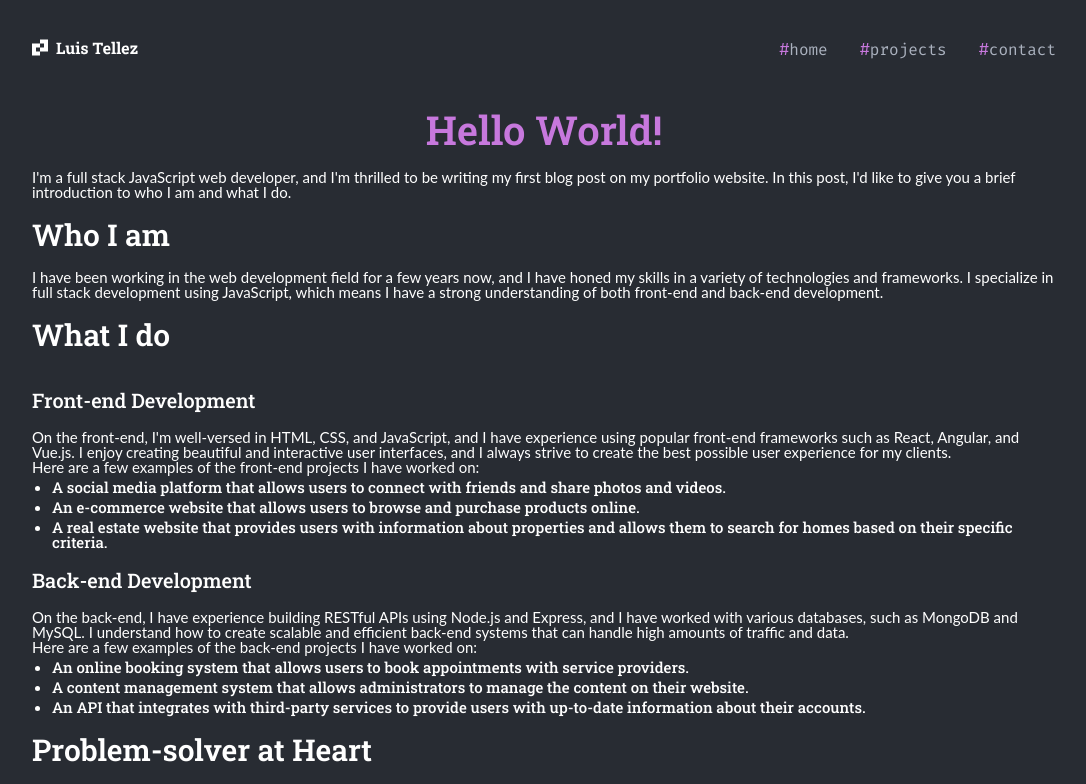
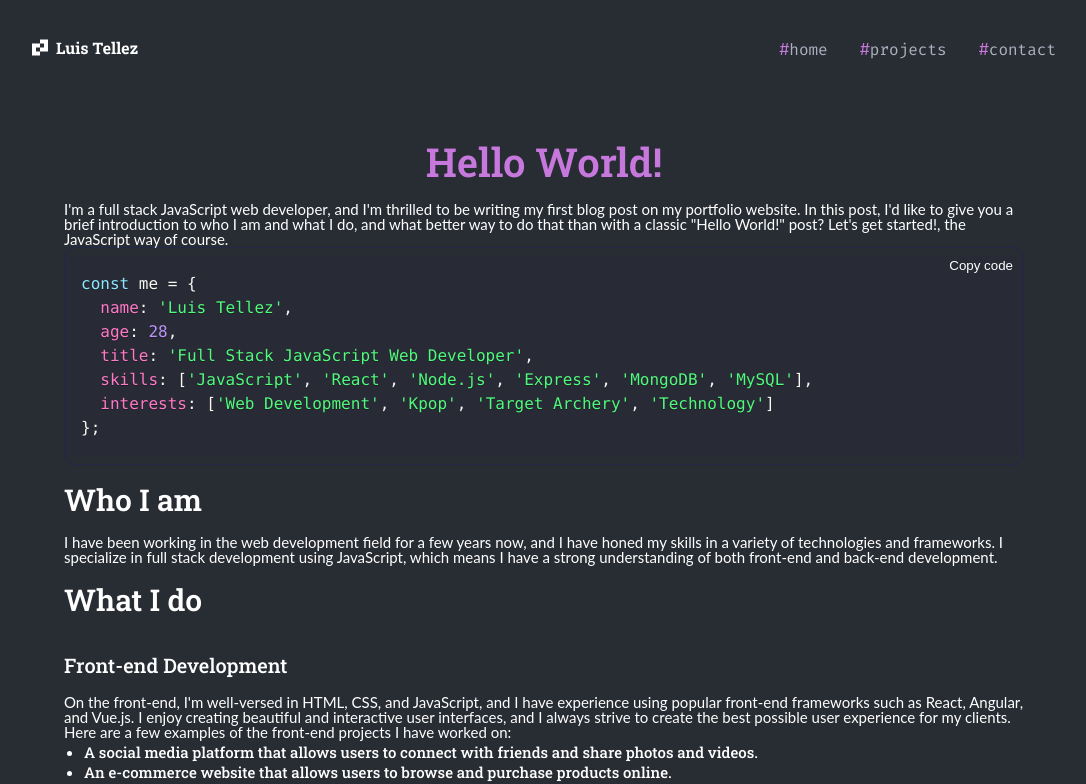
Before and after one commit to aegisnull/luistellez, a React (Vite) app: page /blog/1 in a window 1280 px wide. Shown: the top 784 px of the page, without its empty margins (96-1182 px from the left). Built offline with nearby package versions, Linux system fonts and the light colour scheme.

Commit message:
style: fix Code Syntax Styling on Markdown import

```diff
--- a/package.json
+++ b/package.json
@@ -17,6 +17,7 @@
     "@emailjs/browser": "^3.10.0",
     "markdown-to-jsx": "^7.1.9",
     "react": "^18.2.0",
+    "react-copy-to-clipboard": "^5.1.0",
     "react-dom": "^18.2.0",
     "react-router-dom": "^6.8.0",
     "react-syntax-highlighter": "^15.5.0",
--- /dev/null
+++ b/src/components/Code/Code.jsx
@@ -0,0 +1,45 @@
+import { useState } from 'react';
+import { CopyToClipboard } from 'react-copy-to-clipboard';
+import { PrismLight as SyntaxHighlighter } from 'react-syntax-highlighter';
+import jsx from 'react-syntax-highlighter/dist/esm/languages/prism/jsx';
+import './Code.scss';
+import { dracula } from 'react-syntax-highlighter/dist/esm/styles/prism';
+
+const Code = ({ children, language }) => {
+  const [isCopied, setIsCopied] = useState(false);
+
+  SyntaxHighlighter.registerLanguage('jsx', jsx);
+
+  const setCopied = () => {
+    setIsCopied(true);
+    setTimeout(() => {
+      setIsCopied(false);
+    }, 800);
+  };
+
+  return (
+    <div className='code'>
+      <div className='code__icons'>
+        <CopyToClipboard text={children}>
+          <button onClick={() => setCopied()}>
+            {isCopied ? (
+              <span title='Copied!' style={{ color: 'white' }}>
+                Copied
+              </span>
+            ) : (
+              <span title='Copy to Clipboard' style={{ color: 'white' }}>
+                Copy code
+              </span>
+            )}
+          </button>
+        </CopyToClipboard>
+      </div>
+
+      <SyntaxHighlighter language={language} style={dracula}>
+        {children}
+      </SyntaxHighlighter>
+    </div>
+  );
+};
+
+export default Code;
--- /dev/null
+++ b/src/components/Code/Code.scss
@@ -0,0 +1,20 @@
+.code {
+  position: relative;
+  // padding: 20px;
+  border: 1px solid rgba(0, 0, 255, 0.1);
+  border-radius: 10px;
+}
+
+.code__icons {
+  position: absolute;
+  top: 0;
+  right: 0;
+  z-index: 1;
+}
+
+.code__icons button {
+  padding: 10px;
+  background-color: transparent;
+  border: none;
+  cursor: pointer;
+}
--- a/src/components/Post/Post.jsx
+++ b/src/components/Post/Post.jsx
@@ -1,6 +1,8 @@
 import './Post.scss';
 import React from 'react';
 import Markdown from 'markdown-to-jsx';
+import Code from '../Code/Code';
+
 function Post() {
   const [post, setPost] = React.useState('');
 
@@ -13,8 +15,20 @@ function Post() {
   }, []);
 
   return (
-    <div className='post'>
-      <Markdown options={{ wrapper: 'article' }}>{post}</Markdown>
+    <div className='article-wrapper'>
+      <article className='post'>
+        <Markdown
+          options={{
+            overrides: {
+              Code: {
+                component: Code,
+              },
+            },
+          }}
+        >
+          {post}
+        </Markdown>
+      </article>
     </div>
   );
 }
--- a/src/components/Post/Post.scss
+++ b/src/components/Post/Post.scss
@@ -40,4 +40,62 @@
     padding-top: 5px;
     list-style: disc;
   }
+
+  blockquote {
+    margin: 1.5em 10px;
+    padding: 0.5em 10px;
+    background: var(--accent-color);
+    border-left: 10px solid rebeccapurple;
+
+    & strong {
+      font-weight: 700;
+      font-size: 16px;
+    }
+
+    & p {
+      padding-bottom: 15px;
+      font-size: 15px;
+      font-family: Lato, sans-serif;
+      font-style: italic;
+    }
+
+    & p:first-child {
+      padding-top: 15px;
+    }
+  }
 }
+
+.article-wrapper {
+  padding: 2rem;
+}
+
+.article__cover img {
+  width: 100%;
+}
+
+a {
+  color: var(--accent-color);
+  font-weight: 500;
+}
+
+code {
+  color: var(--code-color);
+}
+
+@media screen and (max-width: 1024px) {
+  main.main {
+    width: 70%;
+  }
+}
+
+@media screen and (max-width: 920px) {
+  main.main {
+    width: 80%;
+  }
+}
+
+@media screen and (max-width: 520px) {
+  main.main {
+    width: 90%;
+  }
+}
--- a/src/index.css
+++ b/src/index.css
@@ -7,6 +7,8 @@
   --accent-color: #c778dd;
   --gray-color: #abb2bf;
   --white-color: #fff;
+  --code-color: #282c33;
+  --code-background-color: rgb(40, 42, 54);
 }
 
 body {
--- a/src/posts/hello-world.md
+++ b/src/posts/hello-world.md
@@ -1,6 +1,16 @@
 # Hello World!
 
-I'm a full stack JavaScript web developer, and I'm thrilled to be writing my first blog post on my portfolio website. In this post, I'd like to give you a brief introduction to who I am and what I do.
+I'm a full stack JavaScript web developer, and I'm thrilled to be writing my first blog post on my portfolio website. In this post, I'd like to give you a brief introduction to who I am and what I do, and what better way to do that than with a classic "Hello World!" post? Let's get started!, the JavaScript way of course.
+
+<Code language="javascript">
+const me = {
+  name: 'Luis Tellez',
+  age: 28,
+  title: 'Full Stack JavaScript Web Developer',
+  skills: ['JavaScript', 'React', 'Node.js', 'Express', 'MongoDB', 'MySQL'],
+  interests: ['Web Development', 'Kpop', 'Target Archery', 'Technology']
+};
+</Code>
 
 ## Who I am
 
```
Also changed, not shown: 1 other file (tests, documents, lock files or other folders).
